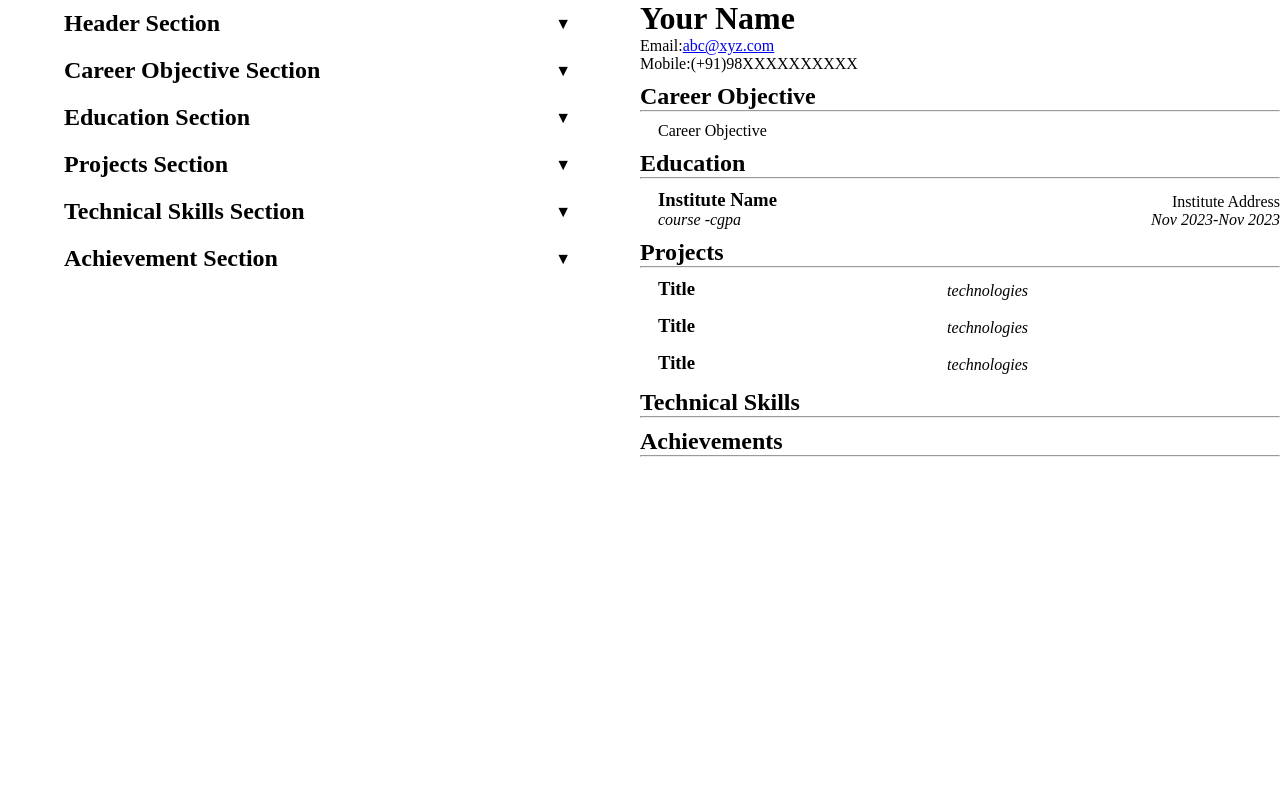
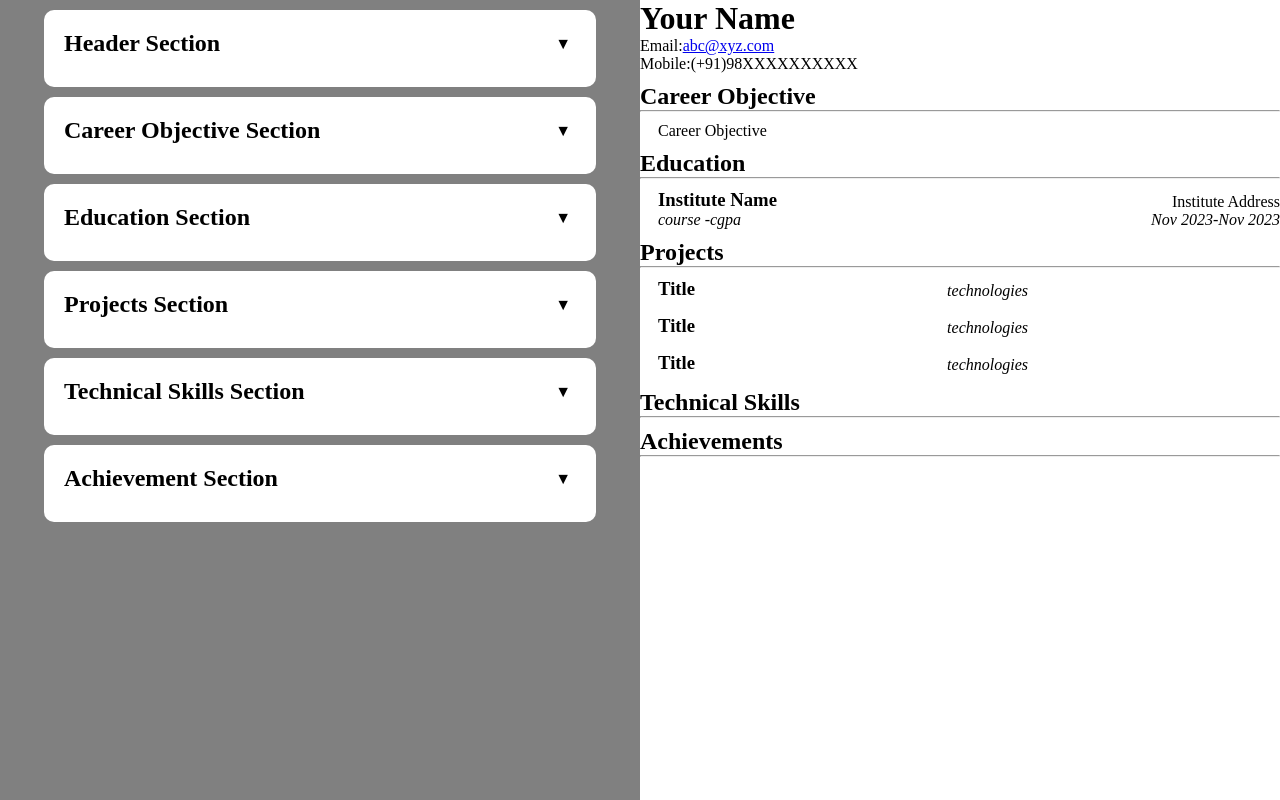
Before and after one commit to karprabha/cv-application, a React (Vite) app: page / in a window 1280 px wide. Built offline with nearby package versions, Linux system fonts and the light colour scheme.

Commit message:
add bg color

```diff
--- a/src/styles/partials/_editor.scss
+++ b/src/styles/partials/_editor.scss
@@ -35,6 +35,9 @@
     width: 80%;
     margin: 0 auto;
     margin-top: 10px;
+    border-radius: 10px;
+    padding: 20px;
+    background-color: white;
 }
 
 .project-input-container {
--- a/src/styles/style.scss
+++ b/src/styles/style.scss
@@ -20,6 +20,10 @@
     height: 100vh;
 }
 
+.editor {
+    background-color: grey;
+}
+
 input,
 textarea {
     box-sizing: border-box;
```
